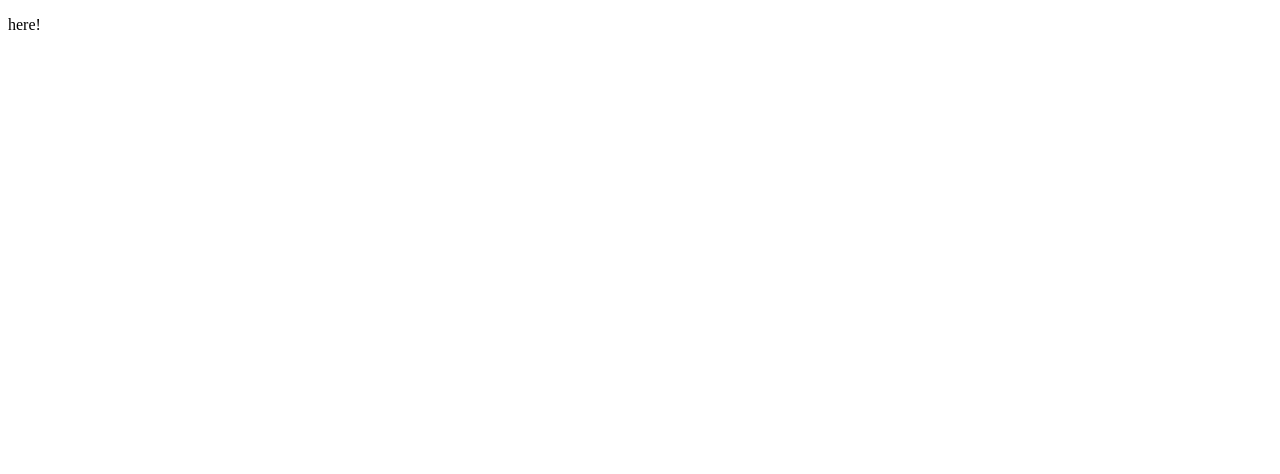
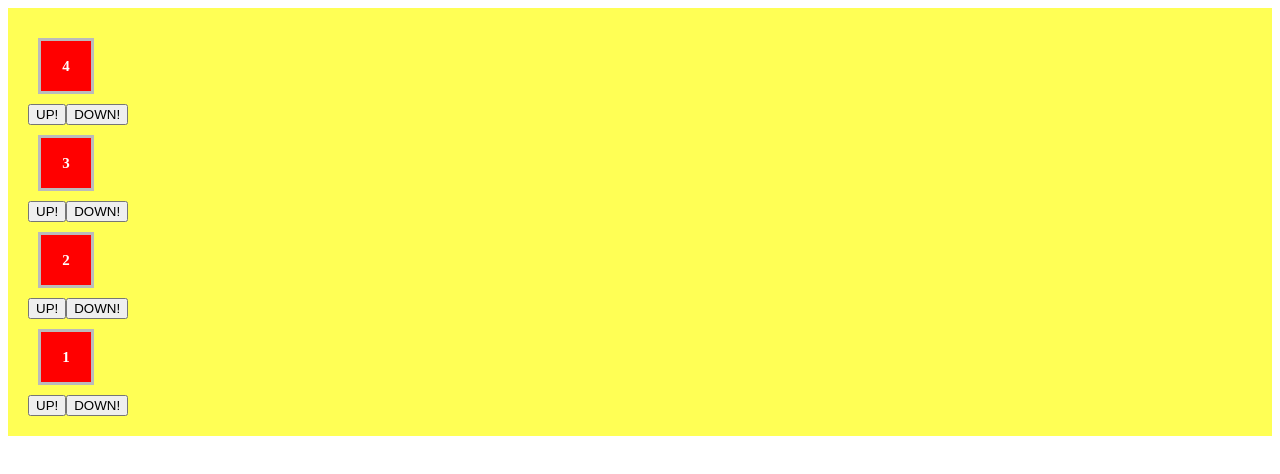
Before and after one commit to marcopestrin/algorithm-lift, a React (Create React App) app: page / in a window 1280 px wide. Shown: the top 474 px of the page. Built offline with nearby package versions, Linux system fonts and the light colour scheme.

Commit message:
created first simple view in html

```diff
--- a/src/components/lift.css
+++ b/src/components/lift.css
@@ -0,0 +1,16 @@
+.Level {
+    width: 50px;
+    height: 50px;
+    border:3px solid #bbb;
+    margin:10px;
+    background-color:#f00;
+    text-align:center;
+    font-size: 15px;
+    font-weight: bold;
+    color:#fff;
+    line-height: 50px;
+}
+.Skyscraper {
+    padding:20px;
+    background-color:#ff5;
+}
--- a/src/components/lift.js
+++ b/src/components/lift.js
@@ -1,17 +1,34 @@
 import React from 'react';
 import {connect} from 'react-redux'
 import PropTypes from 'prop-types'
-import classes from './lift.css';
+import './lift.css';
 
 let lift = ({onClick, text}) => (
-    <div>
-        <p>here!</p>
+    <div className="Skyscraper">
+
+        <div className="Level">4</div>
+        <button className="up" onclick="callUp()">UP!</button>
+        <button className="down" onclick="callDown()">DOWN!</button>
+
+        <div className="Level">3</div>
+        <button className="up">UP!</button>
+        <button className="down">DOWN!</button>
+
+        <div className="Level">2</div>
+        <button className="up">UP!</button>
+        <button className="down">DOWN!</button>
+
+        <div className="Level">1</div>
+        <button className="up">UP!</button>
+        <button className="down">DOWN!</button>
+
     </div>
 );
 
 lift.propTypes = {
-    onClick: PropTypes.func.isRequired,
+   /* onClick: PropTypes.func.isRequired,
     text:PropTypes.string.isRequired
+    */
 }
 const liftComponent = connect()(lift)
 
```
